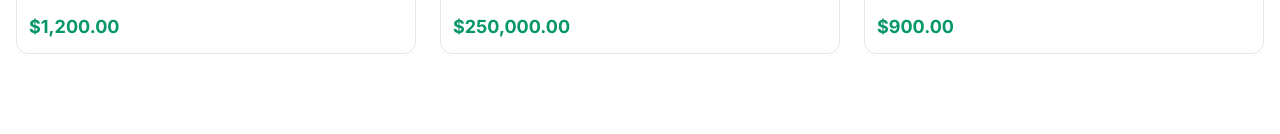
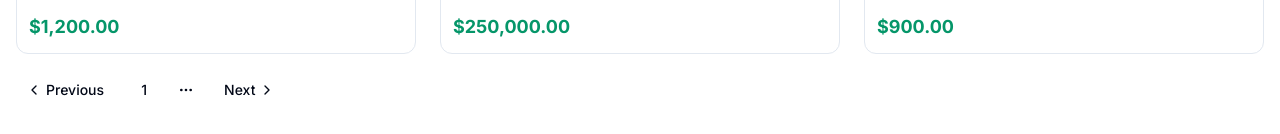
Before and after one commit to mytreehouse-ai/cygnus-a, a Next.js app: page /listings in a window 1280 px wide. Shown: the part 636-770 px from the top of the page. Built offline with nearby package versions, Linux system fonts and the light colour scheme.

Commit message:
feat: added pagination component on global

```diff
--- a/app/auth/layout.tsx
+++ b/app/auth/layout.tsx
@@ -1,6 +1,6 @@
 import { ReactNode } from "react";
 
-import { ImageKitLoader } from "@/components/imagekit-loader";
+import { ImageKitLoader } from "@/components/global/imagekit-loader";
 
 const Layout = ({ children }: { children: ReactNode }) => {
   return (
--- a/app/layout.tsx
+++ b/app/layout.tsx
@@ -8,7 +8,7 @@ import "./globals.css";
 import ReactQueryProvider from "@/components/react-query-provider";
 import { ReactQueryDevtools } from "@tanstack/react-query-devtools";
 import { cn } from "@/lib/utils";
-import Navbar from "@/components/nav-bar";
+import Navbar from "@/components/global/nav-bar";
 
 const inter = Inter({ subsets: ["latin"] });
 
--- a/app/listings/page.tsx
+++ b/app/listings/page.tsx
@@ -4,7 +4,7 @@ import { Separator } from "@/components/ui/separator";
 import { propertyCardsData } from "../page";
 import PropertyCard from "@/components/property-card";
 import PropertySort from "@/components/listings/property-sort";
-import { createSearchParams } from "@/lib/utils";
+import Pagination from "@/components/global/pagination";
 
 const Listings = () => {
   return (
@@ -39,6 +39,7 @@ const Listings = () => {
           ))}
         </ul>
       </section>
+      <Pagination className="mt-4 flex justify-start px-4" />
     </main>
   );
 };
--- a/app/page.tsx
+++ b/app/page.tsx
@@ -2,7 +2,7 @@ import React from "react";
 import SearchBar from "@/components/search-bar";
 import PropertyCard from "@/components/property-card";
 import Image from "next/image";
-import { ImageKitLoader } from "@/components/imagekit-loader";
+import { ImageKitLoader } from "@/components/global/imagekit-loader";
 
 export const propertyCardsData = [
   {
--- a/components/nav-bar/index.tsx
+++ b/components/global/nav-bar/index.tsx
@@ -12,7 +12,7 @@ import {
 import Link from "next/link";
 import { cn } from "@/lib/utils";
 import { usePathname } from "next/navigation";
-import { Separator } from "../ui/separator";
+import { Separator } from "../../ui/separator";
 
 const menus = [
   {
--- /dev/null
+++ b/components/global/pagination/index.tsx
@@ -0,0 +1,38 @@
+import React from "react";
+import {
+  Pagination as PaginationComponent,
+  PaginationContent,
+  PaginationEllipsis,
+  PaginationItem,
+  PaginationLink,
+  PaginationNext,
+  PaginationPrevious,
+} from "@/components/ui/pagination";
+import { cn } from "@/lib/utils";
+
+interface PaginationProps {
+  className?: string;
+}
+
+const Pagination = ({ className }: PaginationProps) => {
+  return (
+    <PaginationComponent className={cn(className)}>
+      <PaginationContent>
+        <PaginationItem>
+          <PaginationPrevious href="#" />
+        </PaginationItem>
+        <PaginationItem>
+          <PaginationLink href="#">1</PaginationLink>
+        </PaginationItem>
+        <PaginationItem>
+          <PaginationEllipsis />
+        </PaginationItem>
+        <PaginationItem>
+          <PaginationNext href="#" />
+        </PaginationItem>
+      </PaginationContent>
+    </PaginationComponent>
+  );
+};
+
+export default Pagination;
--- a/components/listings/property-sort/index.tsx
+++ b/components/listings/property-sort/index.tsx
@@ -3,7 +3,7 @@
 import React from "react";
 import { Form } from "@/components/ui/form";
 import { useForm } from "react-hook-form";
-import ReactSelect from "@/components/react-cselect";
+import ReactSelect from "@/components/global/react-select";
 
 const sortingOptions = [
   {
--- a/components/search-bar/index.tsx
+++ b/components/search-bar/index.tsx
@@ -7,7 +7,7 @@ import { useForm } from "react-hook-form";
 import { Search } from "lucide-react";
 import { Tabs, TabsList, TabsTrigger } from "@/components/ui/tabs";
 import { Button } from "@/components/ui/button";
-import ReactSelect from "@/components/react-cselect";
+import ReactSelect from "@/components/global/react-select";
 
 const propertyTypes = [
   {
```
Also changed, not shown: components/global/imagekit-loader/index.tsx (renamed from components/imagekit-loader/index.tsx), components/global/react-select/index.tsx (renamed from components/react-cselect/index.tsx).
